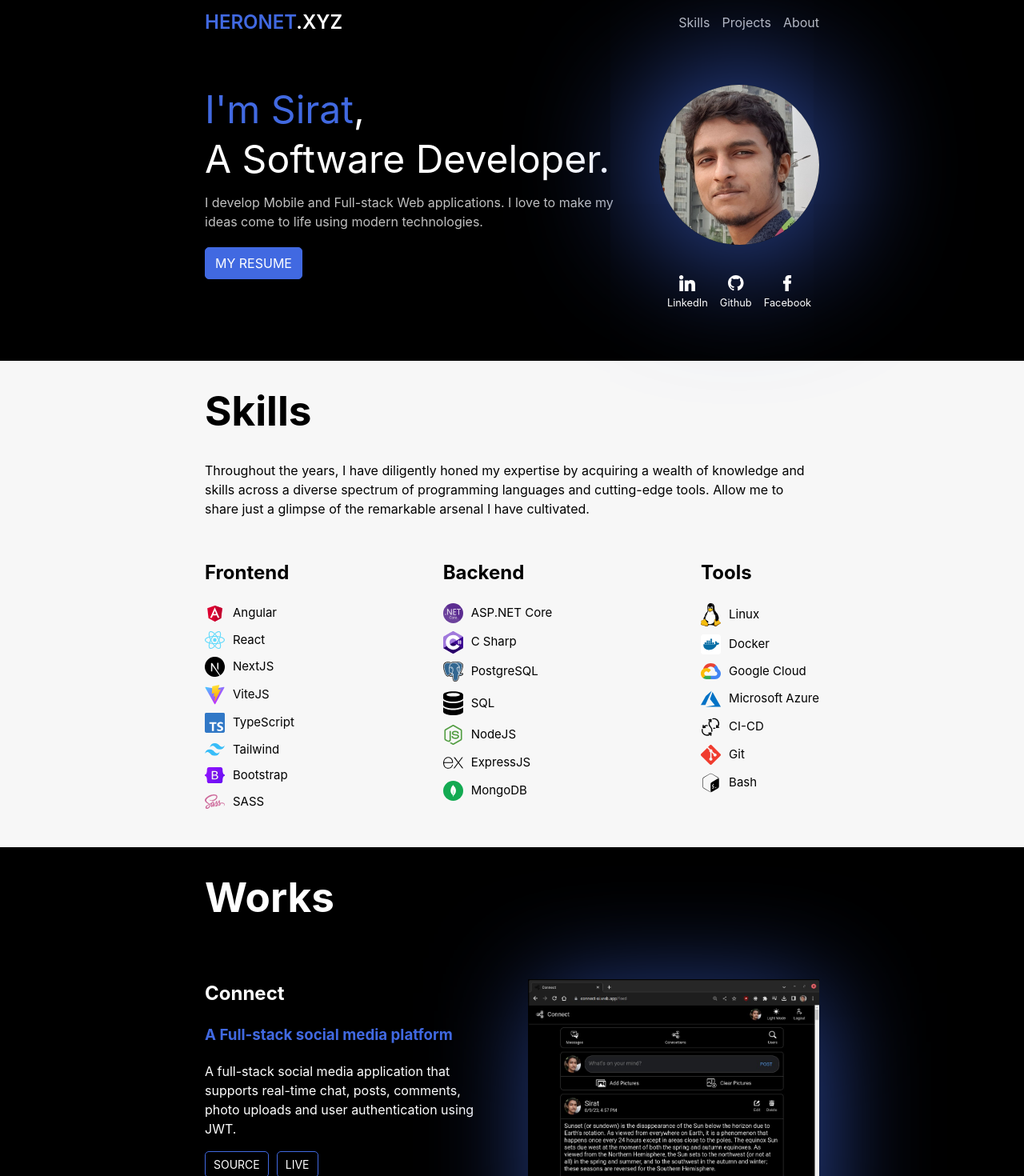
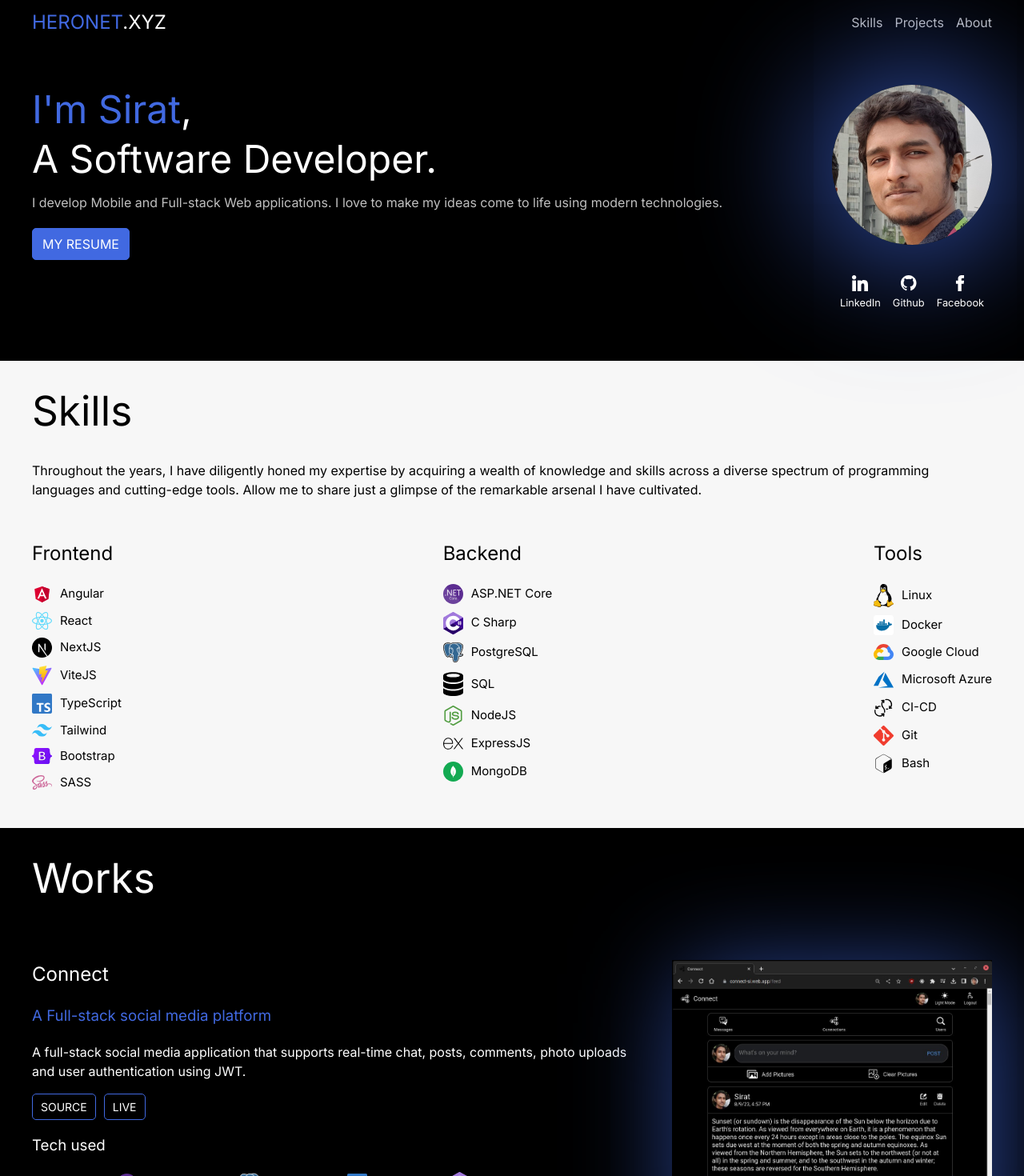
Before and after one commit to heronet/report, a React (Vite) app: page / in a window 1280 px wide. Shown: the top 1470 px of the page at 80% size. Built offline with nearby package versions, Linux system fonts and the light colour scheme.

Commit message:
improved responsiveness

```diff
--- a/index.html
+++ b/index.html
@@ -5,6 +5,12 @@
     <link rel="icon" type="image/svg+xml" href="/icons/Git.svg" />
     <meta name="viewport" content="width=device-width, initial-scale=1.0" />
     <title>Heronet</title>
+    <link rel="preconnect" href="https://fonts.googleapis.com" />
+    <link rel="preconnect" href="https://fonts.gstatic.com" crossorigin />
+    <link
+      href="https://fonts.googleapis.com/css2?family=Inter&display=swap"
+      rel="stylesheet"
+    />
   </head>
   <body>
     <div id="root"></div>
--- a/src/components/Header/header.module.scss
+++ b/src/components/Header/header.module.scss
@@ -6,7 +6,7 @@
     display: flex;
     justify-content: space-between;
     align-items: center;
-    max-width: 768px;
+    max-width: 1366px;
     margin: 0 auto;
     padding: 0 20px;
     .brand {
@@ -37,6 +37,11 @@
       }
     }
   }
+  @media (min-width: 768px) {
+    .links-container {
+      padding: 0 40px;
+    }
+  }
   @media (max-width: 600px) {
     .links-container {
       padding: 0 15px;
--- a/src/components/Hero/hero.module.scss
+++ b/src/components/Hero/hero.module.scss
@@ -4,7 +4,7 @@
   color: white;
   padding: 50px 0;
   .intro {
-    max-width: 768px;
+    max-width: 1366px;
     margin: 0 auto;
     padding: 0 20px;
     display: flex;
@@ -75,7 +75,11 @@
       }
     }
   }
-
+  @media (min-width: 768px) {
+    .intro {
+      padding: 0 40px;
+    }
+  }
   @media (max-width: 600px) {
     .intro {
       flex-direction: column-reverse;
--- a/src/components/Projects/projects.module.scss
+++ b/src/components/Projects/projects.module.scss
@@ -4,7 +4,7 @@
   color: white;
 }
 .content {
-  max-width: 768px;
+  max-width: 1366px;
   margin: 0 auto;
   padding: 0 20px;
 }
@@ -18,3 +18,8 @@
     text-align: center;
   }
 }
+@media (min-width: 768px) {
+  .content {
+    padding: 0 40px;
+  }
+}
--- a/src/components/Skills/skills.module.scss
+++ b/src/components/Skills/skills.module.scss
@@ -1,5 +1,5 @@
 .content {
-  max-width: 768px;
+  max-width: 1366px;
   margin: 0 auto;
   padding: 0 20px;
 
@@ -9,6 +9,7 @@
     justify-content: space-between;
     gap: 20px;
   }
+
   @media (max-width: 600px) {
     .skills {
       flex-direction: column;
@@ -21,3 +22,8 @@
     }
   }
 }
+@media (min-width: 768px) {
+  .content {
+    padding: 0 40px;
+  }
+}
--- a/src/ui/TechItem/TechItem.tsx
+++ b/src/ui/TechItem/TechItem.tsx
@@ -9,7 +9,7 @@ type Props = {
 
 const TechItem = ({ tech }: Props) => {
   return (
-    <li key={tech.id} className={classes.item}>
+    <li key={tech.id} className={`${classes.item}`}>
       <img
         src={`/icons/${tech.title}.svg`}
         alt={tech.title}
```
